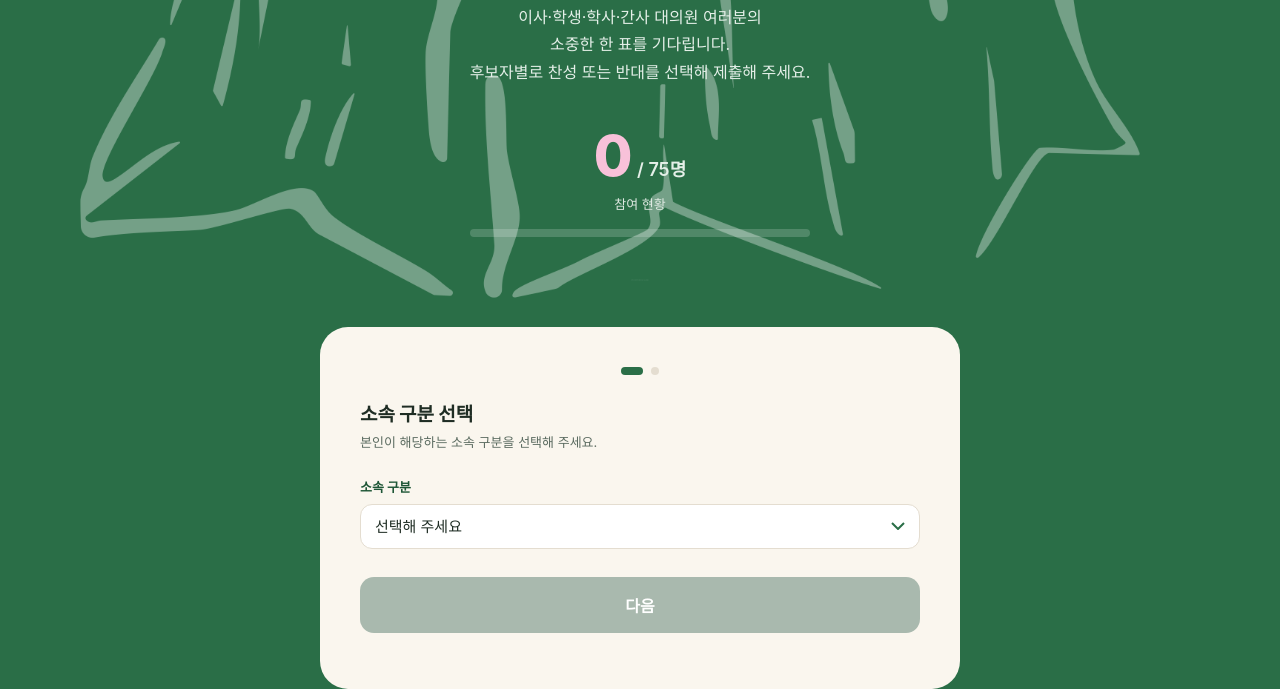
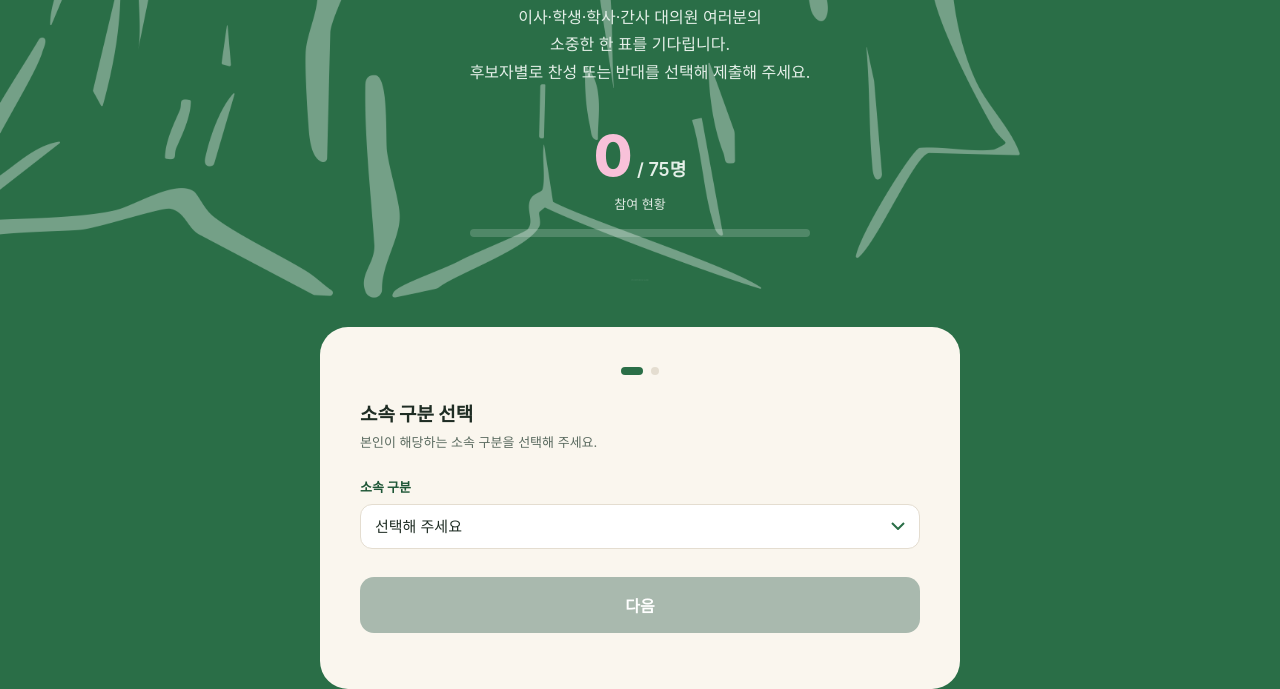
Before and after one commit to jeje-0/4, a website: page public/index.html in a window 1280 px wide. Shown: the part 285-974 px from the top of the page. Drawn offline with Linux system fonts and the light colour scheme; no server answers.

Commit message:
Update index.html

```diff
--- a/public/index.html
+++ b/public/index.html
@@ -120,7 +120,7 @@
     .desc{max-width:520px;font-size:16px;}
     .pill-center span{font-size:14px;padding:9px 20px;}
     .stat .num{font-size:56px;}
-    .tree-deco{width:1300px;right:calc(50% - 620px);bottom:-20px;}
+    .tree-deco{width:1300px;right:calc(50% - 500px);bottom:-20px;}
     .wordmark-img{margin-top:36px;height:14px;}
 
     .panel{max-width:640px;margin-left:auto;margin-right:auto;
```
